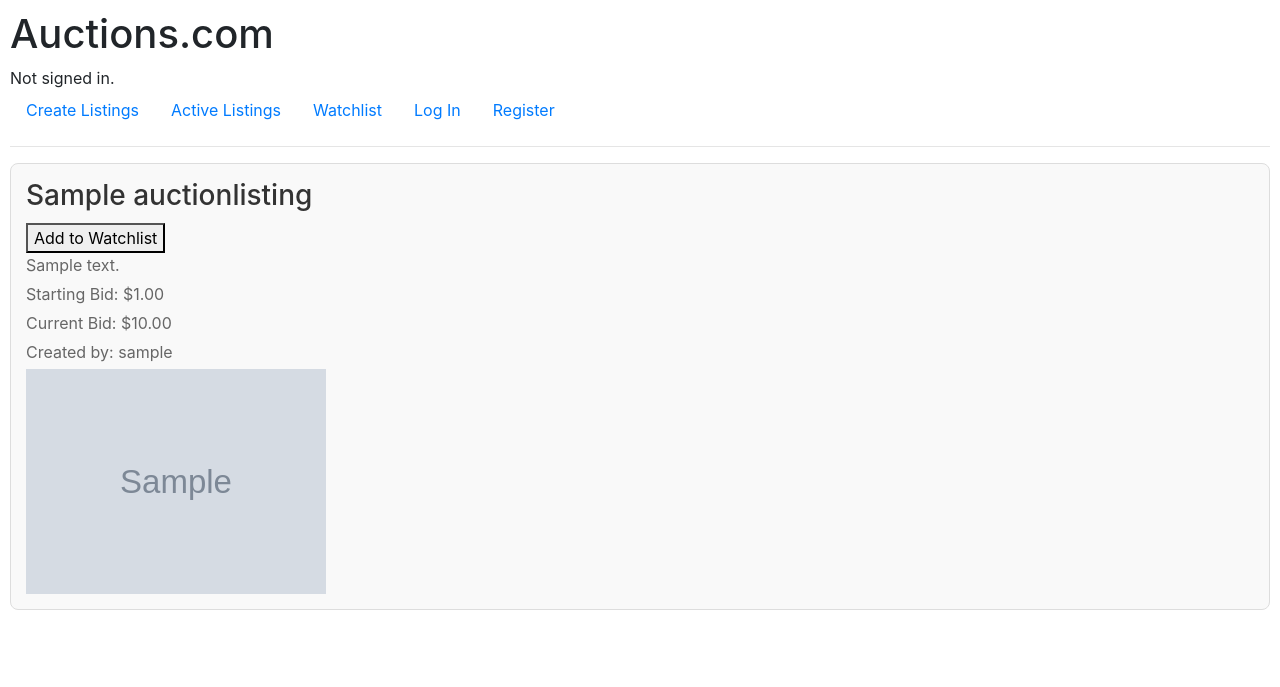
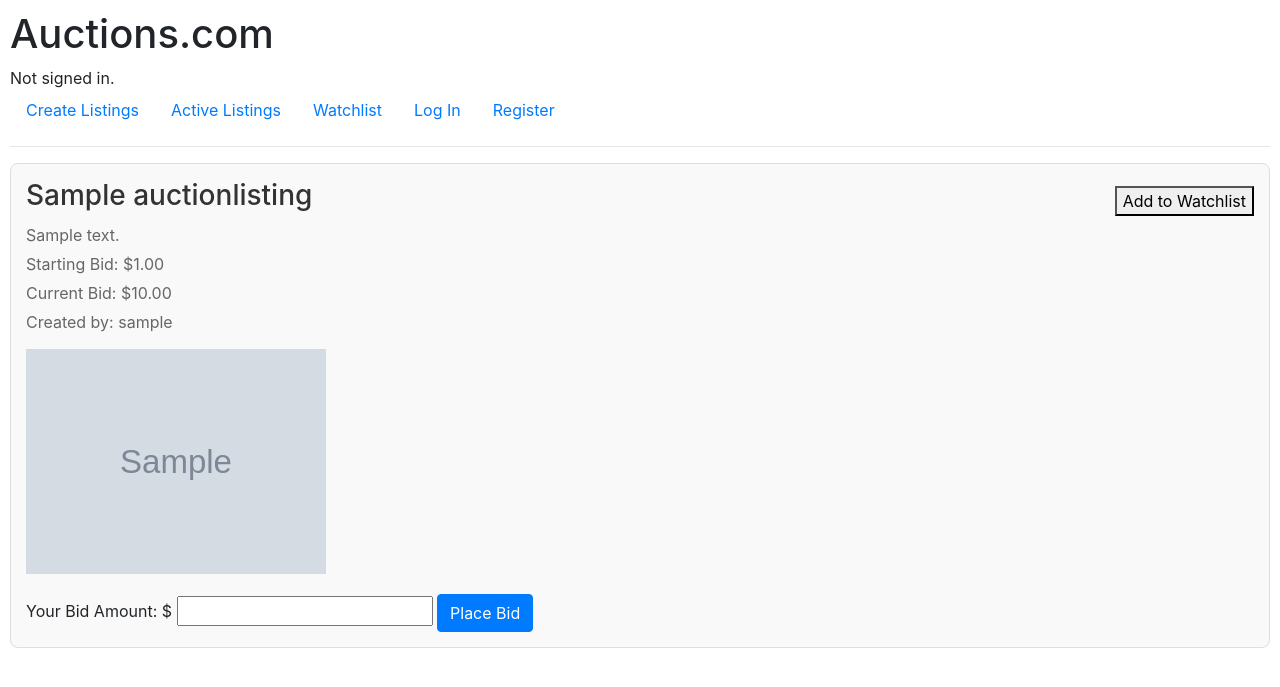
Before and after one commit to VitoNick/CS50w-commerce, a Django app: page /listing/1 in a window 1280 px wide. Shown: the top 687 px of the page. Run offline with Django 3.2, Linux system fonts and the light colour scheme; tables that the repository leaves empty hold one stand-in row (values such as "Sample post"); grey boxes marked "Sample" are stand-in pictures; some libraries are stand-ins or nearby versions.

Commit message:
bid form and corresponding view and HTML

```diff
--- /dev/null
+++ b/auctions/forms.py
@@ -0,0 +1,51 @@
+from django import forms
+from django.forms import ModelForm
+from .models import Bid
+
+class BidForm(ModelForm):
+    class Meta:
+        model = Bid
+        fields = ["amount"]
+        labels = {
+            "amount": "Your Bid Amount",
+        }
+        widgets = {
+            "amount": forms.NumberInput(attrs={"step": "0.01", "min": "0.01"}),
+        }
+
+
+
+
+
+
+# class BidForm(forms.ModelForm):
+#     """Form for placing a bid."""
+#     class Meta:
+#         model = Bid
+#         fields = ["amount"]
+#         widgets = {
+#             "amount": forms.NumberInput(attrs={"step": "0.01", "min": "0"}),
+#         }
+
+#     def clean_amount(self):
+#         amount = self.cleaned_data.get("amount")
+#         if amount is None:
+#             raise forms.ValidationError("Enter a bid amount.")
+#         if amount <= 0:
+#             raise forms.ValidationError("Bid must be greater than zero.")
+#         return amount
+
+
+
+
+
+
+
+# class CommentForm(forms.ModelForm):
+#     """Form to add a comment to a listing."""
+#     class Meta:
+#         model = Comment
+#         fields = ["content"]
+#         widgets = {
+#             "content": forms.Textarea(attrs={"rows": 3, "placeholder": "Leave a comment"}),
+#         }
--- a/auctions/static/auctions/styles.css
+++ b/auctions/static/auctions/styles.css
@@ -11,6 +11,8 @@ body {
 .image {
     max-width: 300px;
     max-height: 300px;
+    margin-top: 10px;
+    margin-bottom: 20px;
 }
 
 .listing {
@@ -29,6 +31,12 @@ body {
 .listing p {
     margin-bottom: 5px;
     color: #666;
+}
+
+.listing-header {
+    display: flex;
+    justify-content: space-between;
+    align-items: center;
 }
 
 .watchlist-item {
--- a/auctions/templates/auctions/listing.html
+++ b/auctions/templates/auctions/listing.html
@@ -2,6 +2,7 @@
 
 {% block body %}
     <div class="listing">
+        <div class="listing-header">
             <h3>{{ listing.title }}</h3>
             <form action="{% url 'toggle_watchlist' listing.id %}" method="post">
                 {% csrf_token %}
@@ -13,6 +14,7 @@
                     {% endif %}
                 </button>
             </form>
+        </div>
         <p>{{ listing.description }}</p>
         <p>Starting Bid: ${{ listing.starting_bid }}</p>
         <p>Current Bid: ${{ listing.current_bid }}</p>
@@ -20,6 +22,14 @@
         {% if listing.image_url %}
         <img class="image" src="{{ listing.image_url }}" alt="{{ listing.title }}" width="" height="">
         {% endif %}
+        <form method="post">
+            {% csrf_token %}
+            {{ bid_form.non_field_errors }}
+            {{ bid_form.amount.label_tag }}
+            $ {{ bid_form.amount }}
+            {{ bid_form.amount.errors }}
+            <button type="submit" class="btn btn-primary">Place Bid</button>
+        </form>
     </div>
 
 {% endblock %}
--- a/auctions/views.py
+++ b/auctions/views.py
@@ -5,6 +5,7 @@ from django.db import IntegrityError
 from django.http import HttpResponse, HttpResponseRedirect
 from django.shortcuts import render
 from django.urls import reverse
+from .forms import BidForm
 
 from .models import User, AuctionListing, Bid, Comments
 
@@ -98,8 +99,9 @@ def listing(request, listing_id):
             "message": "Listing not found."
         })
 
+    bid_form = BidForm()
     return render(request, "auctions/listing.html", {
-        "listing": listing
+        "listing": listing, "bid_form": bid_form
     })
 
 @login_required
```
Lines whose indentation alone changed are shown as unchanged.
